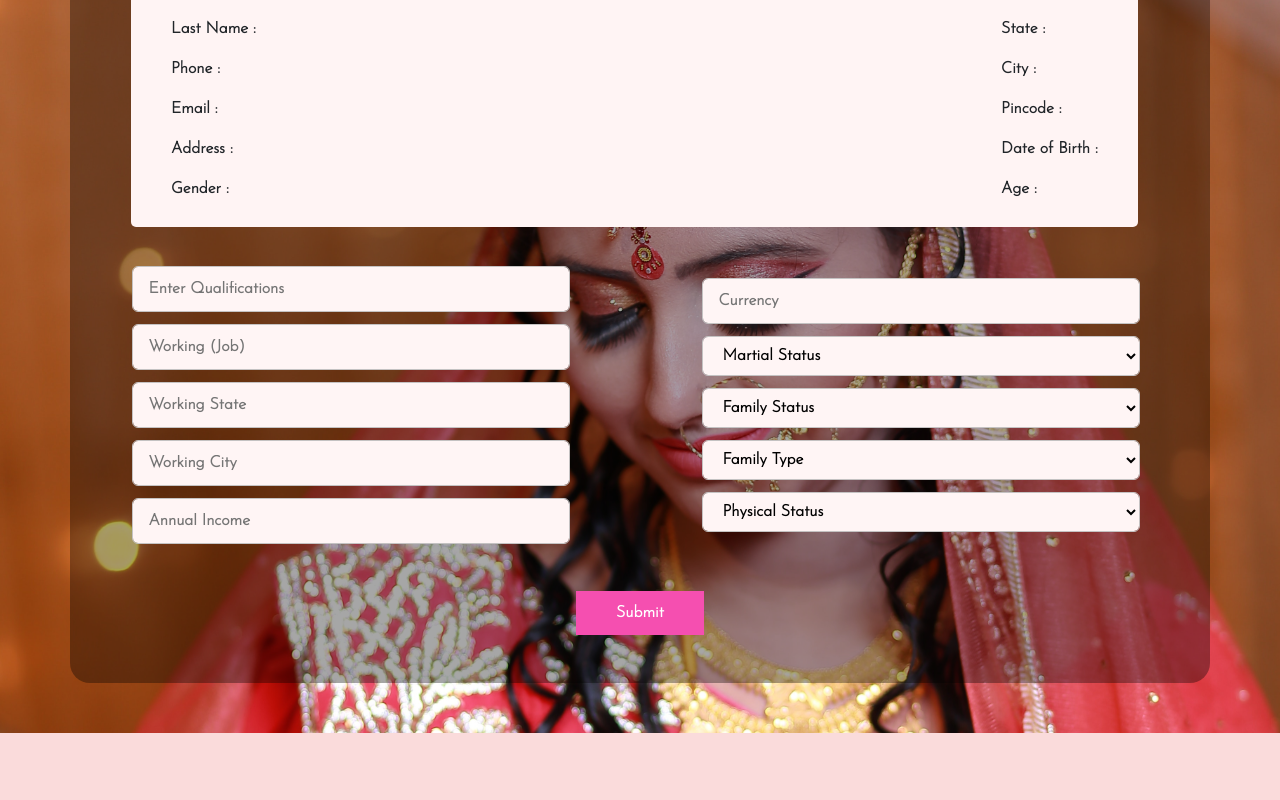
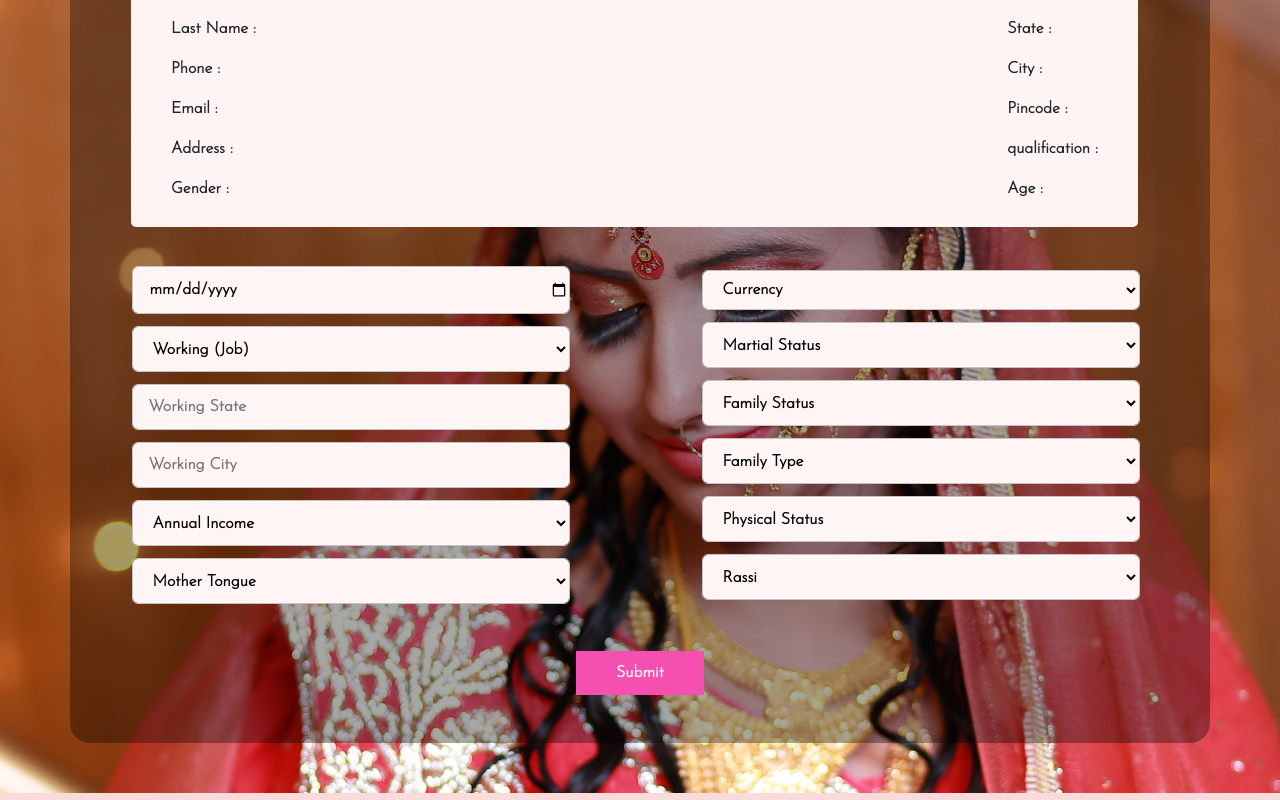
Before and after one commit to renu1931/magic_fix, a React (Create React App) app: page / in a window 1280 px wide. Shown: the part 2200-3000 px from the top of the page. Built offline with nearby package versions, Linux system fonts and the light colour scheme; a web font is replaced by a local one.

Commit message:
opyion add

```diff
--- a/src/App.css
+++ b/src/App.css
@@ -173,6 +173,19 @@
     background: rgb(255, 245, 245);
    padding-top: 10px;
     padding-bottom: 10px;
+    /* margin-bottom: 15px; */
+    padding-left: 1rem;
+    outline: 1px solid rgb(196, 194, 194);
+    border: none;
+    border-radius: 5px;
+    font-weight: 900;
+    color: black;
+  }
+  #form-input1 {
+    width: 98%;
+    background: rgb(255, 245, 245);
+   padding-top: 14px;
+    padding-bottom: 12px;
     /* margin-bottom: 15px; */
     padding-left: 1rem;
     outline: 1px solid rgb(196, 194, 194);
--- a/src/components/BrideGroom.jsx
+++ b/src/components/BrideGroom.jsx
@@ -41,12 +41,12 @@ export default function BrideGroom() {
 
         <div className="row">
           {items.map((elem) => {
-            const { id, name, image, description, age } = elem;
+            const { id, name, image, state, age, qualification } = elem;
             return (
               <div
                 className="col-md-5 mx-auto mb-5"
+                id="menu-container"
                 key={id}
-                id="menu-container"
               >
                 <div className="row pb-5">
                   <div className="col-md-4">
@@ -61,7 +61,9 @@ export default function BrideGroom() {
                   <div className="col-md-8" id="menu-heading-container">
                     <h3 id="menu-h3">{name}</h3>
                     <h5 id="menu-h5">{age}</h5>
-                    <h4 id="menu-h4">{description}</h4>
+                    <h4 id="menu-h4">
+                      {qualification},{state}
+                    </h4>
                   </div>
                 </div>
               </div>
--- a/src/components/Form.jsx
+++ b/src/components/Form.jsx
@@ -15,7 +15,7 @@ function Form(props) {
   const [state, setState] = useState("");
   const [city, setCity] = useState("");
   const [pincode, setPincode] = useState("");
-  const [birth, setBirth] = useState("");
+  const [qualification, setQualification] = useState("");
   const [age, setAge] = useState("");
   const {
     register,
@@ -40,7 +40,7 @@ function Form(props) {
     localStorage.setItem("state", state);
     localStorage.setItem("city", city);
     localStorage.setItem("pincode", pincode);
-    localStorage.setItem("DOB", birth);
+    localStorage.setItem("qualification", qualification);
     localStorage.setItem("age", age);
     reset();
     window.scrollTo({
@@ -130,6 +130,7 @@ function Form(props) {
                   {errors.phone?.type === "required" && "Phone is Required"}
                 </div>
                 <input
+                  type="email"
                   placeholder="Enter Email"
                   {...register("user_email", {
                     required: "This Field is Required",
@@ -139,7 +140,6 @@ function Form(props) {
                       message: "Please enter a valid e-mail address",
                     },
                   })}
-                  type="email"
                   id="form-input"
                   name="user_email"
                   onChange={(e) => setEmail(e.target.value)}
@@ -160,16 +160,20 @@ function Form(props) {
                 <div id="homepage-small">
                   {errors.address?.type === "required" && "Address is Required"}
                 </div>
-                <input
+                <select
                   placeholder="Gender"
                   type="text"
-                  {...register("gender", {
+                  {...register("category", {
                     required: "true",
                   })}
-                  id="form-input"
-                  name="gender"
+                  id="form-input1"
+                  name="category"
                   onChange={(e) => setGender(e.target.value)}
-                />
+                >
+                  <option value="">Gender</option>
+                  <option>bride</option>
+                  <option>groom</option>
+                </select>
                 <div id="homepage-small">
                   {errors.gender?.type === "required" && "Gender is Required"}
                 </div>
@@ -227,18 +231,26 @@ function Form(props) {
                 <div id="homepage-small">
                   {errors.pincode?.type === "required" && "Pincode is Required"}
                 </div>
-                <input
-                  placeholder="Date of Birth"
-                  id="form-input"
-                  {...register("birth", {
+                <select
+                  placeholder="Enter Qualifications"
+                  type="text"
+                  {...register("qualification", {
                     required: "true",
                   })}
-                  name="birth"
-                  onChange={(e) => setBirth(e.target.value)}
-                />
+                  name="qualification"
+                  id="form-input"
+                  onChange={(e) => setQualification(e.target.value)}
+                >
+                  <option value="">Qualifications</option>
+                  <option>Graduate</option>
+                  <option>Under Graduation</option>
+                  <option>Post Graduate</option>
+                  <option>Master Degree</option>
+                </select>
+
                 <div id="homepage-small">
-                  {errors.birth?.type === "required" &&
-                    "Date of Birth is Required"}
+                  {errors.qualification?.type === "required" &&
+                    "Qualification is Required"}
                 </div>
                 <input
                   placeholder="Your Age"
@@ -273,7 +285,7 @@ function Form(props) {
                 !state ||
                 !city ||
                 !pincode ||
-                !birth ||
+                !qualification ||
                 !age
               }
             />
@@ -291,7 +303,7 @@ function Form(props) {
         state={state}
         city={city}
         pincode={pincode}
-        date={birth}
+        qualification={qualification}
         age={age}
       />
     </div>
--- a/src/components/FormDetails.jsx
+++ b/src/components/FormDetails.jsx
@@ -1,12 +1,13 @@
 import React, { useState } from "react";
-
+import Menu from "./Menu";
 import image1 from "../images/image1.jpg";
 import { useForm } from "react-hook-form";
 import { Link } from "react-router-dom";
 import swal from "sweetalert";
+import user from "../images/user.jpg";
 
 function Form(props) {
-  const [qualifiaction, setQualification] = useState("");
+  const [birth, setBirth] = useState("");
   const [working, setWorking] = useState("");
   const [income, setIncome] = useState("");
   const [currency, setCurrency] = useState("");
@@ -16,6 +17,8 @@ function Form(props) {
   const [physicalStatus, setPhysicalStatus] = useState("");
   const [workCity, setWorkCity] = useState("");
   const [workingState, setWorkingState] = useState("");
+  const [mothertongue, setMothertongue] = useState("");
+  const [rassi, setRassi] = useState("");
 
   const {
     register,
@@ -36,7 +39,7 @@ function Form(props) {
       icon: "success",
       button: "OK!",
     });
-    localStorage.setItem("qualification", qualifiaction);
+    localStorage.setItem("birth", birth);
     localStorage.setItem("working", working);
     localStorage.setItem("income", income);
     localStorage.setItem("currency", currency);
@@ -45,13 +48,28 @@ function Form(props) {
     localStorage.setItem("familytype", familyType);
     localStorage.setItem("physicalstatus", physicalStatus);
     localStorage.setItem("workcity", workCity);
+    localStorage.setItem("rassi", rassi);
     localStorage.setItem("workingstate", workingState);
+    localStorage.setItem("mothertongue", mothertongue);
     reset();
     // window.scrollTo({
     //   top: 0,
     //   behavior: "smooth",
     // });
   };
+  const object = {
+    image: user,
+    name: props.name,
+    age: props.age,
+    qualification: props.qualification,
+    state: props.state,
+    category: props.gender,
+  };
+
+  if (props.gender === object.category) {
+    Menu.push(object);
+    console.log("male=============>", { Menu });
+  }
 
   return (
     <div>
@@ -93,41 +111,49 @@ function Form(props) {
                   <p>State : {props.state}</p>
                   <p>City : {props.city}</p>
                   <p>Pincode : {props.pincode}</p>
-                  <p>Date of Birth : {props.date}</p>
+                  <p>qualification : {props.qualification}</p>
                   <p>Age : {props.age}</p>
                 </div>
               </div>
             </div>
           </div>
+
           <form onSubmit={handleSubmit(onSubmit)}>
             <div className="row">
               <div className="col-md-5 m-auto">
                 <input
-                  placeholder="Enter Qualifications"
-                  type="text"
-                  {...register("qualification", {
+                  placeholder="Date of Birth"
+                  type="date"
+                  id="form-input"
+                  {...register("birth", {
                     required: "true",
                   })}
-                  name="qualification"
-                  id="form-input"
-                  onChange={(e) => setQualification(e.target.value)}
+                  name="birth"
+                  onChange={(e) => setBirth(e.target.value)}
                 />
-
                 <div id="homepage-small">
-                  {errors.qualification?.type === "required" &&
-                    "Qualification is Required"}
+                  {errors.birth?.type === "required" &&
+                    "Date of Birth is Required"}
                 </div>
 
-                <input
+                <select
                   placeholder="Working (Job)"
                   type="text"
                   {...register("working", {
                     required: "true",
                   })}
                   name="working"
-                  id="form-input"
+                  id="form-input1"
                   onChange={(e) => setWorking(e.target.value)}
-                />
+                >
+                  <option value="">Working (Job)</option>
+                  <option>Government</option>
+                  <option>Defence</option>
+                  <option>Private</option>
+                  <option>Bussiness</option>
+                  <option>Self-employed</option>
+                  <option>Not Working</option>
+                </select>
 
                 <div id="homepage-small">
                   {errors.working?.type === "required" && "Working is Required"}
@@ -159,23 +185,104 @@ function Form(props) {
                   {errors.workingCity?.type === "required" &&
                     "Working City is Required"}
                 </div>
-                <input
+                <select
                   placeholder="Annual Income"
                   {...register("income", {
                     required: "True",
                   })}
                   type="email"
-                  id="form-input"
+                  id="form-input1"
                   name="income"
                   onChange={(e) => setIncome(e.target.value)}
-                />
+                >
+                  <option value="">Annual Income</option>
+                  <option>1 - 5 Lakhs</option>
+                  <option>5 - 10 Lakhs</option>
+                  <option>10 - 15 Lakhs</option>
+                  <option>15 - 20 Lakhs</option>
+                  <option>20 - 30 Lakhs</option>
+                  <option>30+ Lakhs</option>
+                </select>
                 <div id="homepage-small1">
                   {errors.income?.type === "required" &&
                     "Annual Income is Required"}
                 </div>
+                <select
+                  placeholder="Mother Tongue"
+                  {...register("mothertongue", {
+                    required: "True",
+                  })}
+                  type="text"
+                  id="form-input1"
+                  name="mothertongue"
+                  onChange={(e) => setMothertongue(e.target.value)}
+                >
+                  <option value="">Mother Tongue</option>
+                  <option>Hindi</option>
+                  <option>Punjabi</option>
+                  <option>Gujrati</option>
+                  <option>Rajasthani</option>
+                  <option>Benjali</option>
+                  <option>Haryanvi</option>
+                  <option>Angika</option>
+                  <option>Arunachali</option>
+                  <option>Assamese</option>
+                  <option>Awadhi</option>
+                  <option>Badaga</option>
+                  <option>Benjali</option>
+                  <option>Bhojpuri</option>
+                  <option>Bihari</option>
+                  <option>Chatisgarhi</option>
+                  <option>Dogri</option>
+                  <option>English</option>
+                  <option>French</option>
+                  <option>Garhwali</option>
+                  <option>Garo</option>
+                  <option>Gujrati</option>
+                  <option>Haryanvi</option>
+                  <option>Himachali/Pahari</option>
+                  <option>Hindi</option>
+                  <option>Kanauji</option>
+                  <option>Kannada</option>
+                  <option>Kashmiri</option>
+                  <option>Khandesi</option>
+                  <option>Khashi</option>
+                  <option>Konkani</option>
+                  <option>Kushali</option>
+                  <option>Kumoani</option>
+                  <option>Kutchi</option>
+                  <option>Ladacki</option>
+                  <option>Lepcha</option>
+                  <option>Magahi</option>
+                  <option>Maithili</option>
+                  <option>Malayalam</option>
+                  <option>Manipuri</option>
+                  <option>Marathi</option>
+                  <option>Marwari</option>
+                  <option>Miji</option>
+                  <option>Monpa</option>
+                  <option>Nepali</option>
+                  <option>Nicobarese</option>
+                  <option>Oriya</option>
+                  <option>Punjabi</option>
+                  <option>Rajasthani</option>
+                  <option>Sanskrit</option>
+                  <option>Santhali</option>
+                  <option>Sindhi</option>
+                  <option>Sourashtra</option>
+                  <option>Tamil</option>
+                  <option>Telugu</option>
+                  <option>Tripuri</option>
+                  <option>Tulu</option>
+                  <option>Urdu</option>
+                </select>
+                <div id="homepage-small1">
+                  {errors.mothertongue?.type === "required" &&
+                    "Mother Tongue is Required"}
+                </div>
               </div>
               <div className="col-md-5 m-auto">
-                <input
+                <select
                   placeholder="Currency"
                   {...register("currency", {
                     required: "true",
@@ -184,14 +291,63 @@ function Form(props) {
                   maxLength={10}
                   id="form-input"
                   onChange={(e) => setCurrency(e.target.value)}
-                />
+                >
+                  <option value="">Currency</option>
+                  <option>Algeria (Algerian dinar)</option>
+                  <option>Afghanistan (Afghan afghani)</option>
+                  <option>Andorra (Euro)</option>
+                  <option>Angola (Angolan kwanza)</option>
+                  <option>Armenia (Armenian dram)</option>
+                  <option>Australia ( Australian dollar)</option>
+                  <option>Bangladesh (Bangladeshi taka)</option>
+                  <option>Belize (Belize dollar)</option>
+                  <option>Brazil (Brazilian real)</option>
+                  <option>
+                    Central African Republic (Central African CFA franc)
+                  </option>
+                  <option>China (Chinese yuan)</option>
+                  <option>Cuba (Cuban peso)</option>
+                  <option>Czech Republic (Czech koruna)</option>
+                  <option>Denmark (Danish krone)</option>
+                  <option>Dominica (East Caribbean dollar)</option>
+                  <option>East Timor (United States dollar)</option>
+                  <option>Egypt ( Egyptian pound)</option>
+                  <option>France (Euro)</option>
+                  <option>Germany ( Euro)</option>
+                  <option>Haiti (Haitian gourde)</option>
+                  <option>India (Indian rupee)</option>
+                  <option>Iran (Iranian rial)</option>
+                  <option>Ireland (Euro)</option>
+                  <option>Italy (Euro)</option>
+                  <option>Japan (Japanese yen)</option>
+                  <option>Kiribati (Australian dollar)</option>
+                  <option>Korea, South (South Korean won)</option>
+                  <option>Laos (Lao kip)</option>
+                  <option>Lebanon ( Lebanese pound)</option>
+                  <option>Libya (Libyan dinar)</option>
+                  <option>Maldives (Maldivian rufiyaa)</option>
+                  <option>Malta ( Euro)</option>
+                  <option>Mexico (Mexican peso)</option>
+                  <option>Nepal (Nepalese rupee)</option>
+                  <option>Niger (West African CFA franc)</option>
+                  <option>Pakistan (Pakistani rupee)</option>
+                  <option>Peru (Peruvian sol)</option>
+                  <option>Qatar (Qatari riyal)</option>
+                  <option>Russia (Russian ruble)</option>
+                  <option>Saint Kitts and Nevis (East Caribbean dollar)</option>
+                  <option>Serbia (Serbian dinar)</option>
+                  <option>Tonga (Tongan pa'anga)</option>
+                  <option>Turkey (Turkish lira)</option>
+                  <option>United Kingdom (British pound)</option>
+                  <option>Zambia (Zambian kwacha)</option>
+                </select>
                 <div id="homepage-small">
                   {errors.currency?.type === "required" &&
                     "Currency is Required"}
                 </div>
                 <select
                   placeholder="Martial Status"
-                  id="form-input"
+                  id="form-input1"
                   {...register("martialStatus", {
                     required: "true",
                   })}
@@ -214,7 +370,7 @@ function Form(props) {
                   {...register("familyStatus", {
                     required: "true",
                   })}
-                  id="form-input"
+                  id="form-input1"
                   name="familyStatus"
                   onChange={(e) => setFamilyStatus(e.target.value)}
                 >
@@ -233,7 +389,7 @@ function Form(props) {
                   {...register("familyType", {
                     required: "true",
                   })}
-                  id="form-input"
+                  id="form-input1"
                   name="familyType"
                   onChange={(e) => setFamilyType(e.target.value)}
                 >
@@ -248,7 +404,7 @@ function Form(props) {
                 <select
                   placeholder="Physical Status"
                   type="text"
-                  id="form-input"
+                  id="form-input1"
                   {...register("physicalStatus", {
                     required: "true",
                   })}
@@ -263,6 +419,32 @@ function Form(props) {
                   {errors.physicalStatus?.type === "required" &&
                     "Physical Status is Required"}
                 </div>
+                <select
+                  placeholder="Rassi"
+                  {...register("rassi", {
+                    required: "True",
+                  })}
+                  type="text"
+                  id="form-input1"
+                  name="rassi"
+                  onChange={(e) => setRassi(e.target.value)}
+                >
+                  <option value="">Rassi</option>
+                  <option>Dhanu(Saggittarrius)</option>
+                  <option>Kanya(Virgo)</option>
+                  <option>Kark(Cancer)</option>
+                  <option>Kunbh(Aquarius)</option>
+                  <option>Maker(Capricorn)</option>
+                  <option>Meen(Pisces)</option>
+                  <option>Mithun(Gemini)</option>
+                  <option>Simha(Leo)</option>
+                  <option>Tula(Libra)</option>
+                  <option>Vrishabh(Taurus)</option>
+                  <option>Vrishchik(Scorpio)</option>
+                </select>
+                <div id="homepage-small">
+                  {errors.rassi?.type === "required" && "Rassi is Required"}
+                </div>
               </div>
             </div>
           </form>
@@ -274,13 +456,15 @@ function Form(props) {
                 id="input-btn"
                 onClick={handle}
                 disabled={
-                  !qualifiaction ||
+                  !birth ||
                   !working ||
                   !income ||
                   !currency ||
+                  !rassi ||
                   !martialStatus ||
                   !familyStatus ||
                   !familyType ||
+                  !mothertongue ||
                   !physicalStatus ||
                   !workCity ||
                   !workingState
```
Also changed, not shown: src/components/Menu.js (+29 -10 lines), src/images/download.png (added), 1 other file (tests, documents, lock files or other folders).
